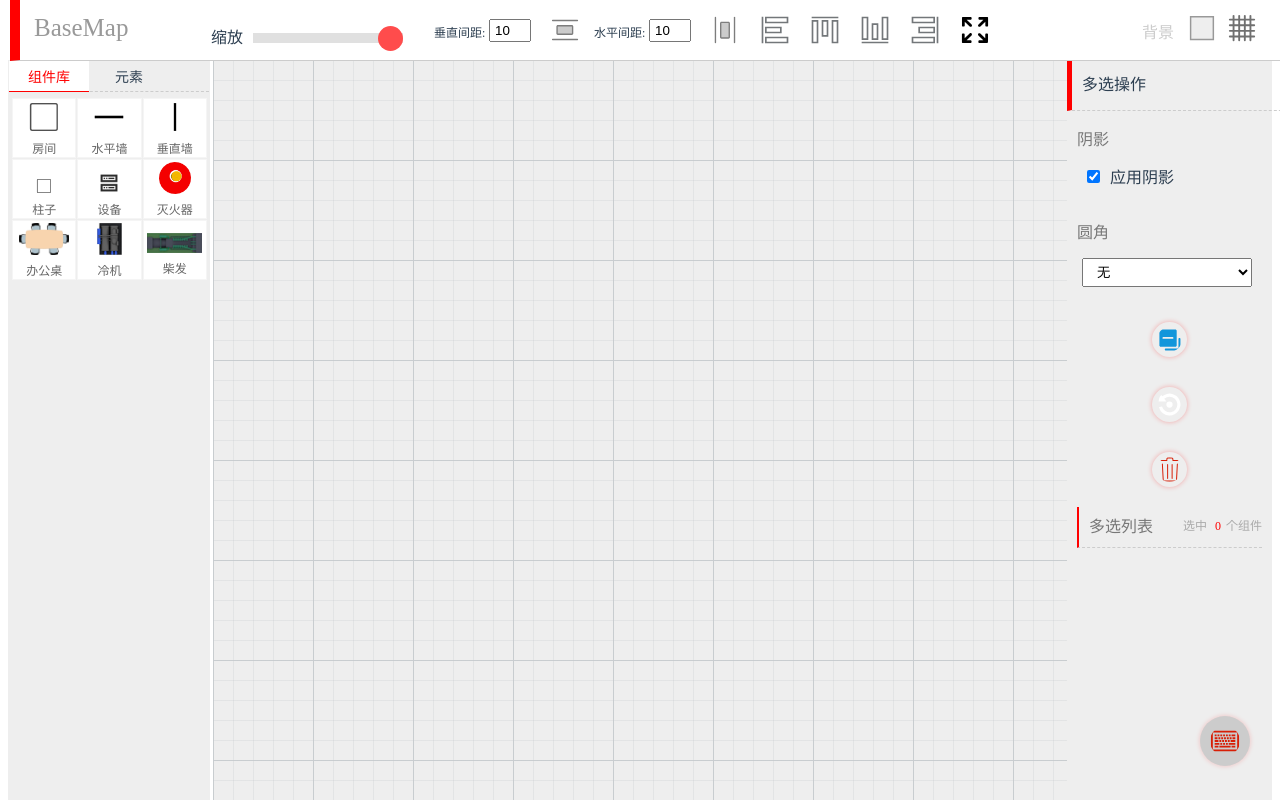
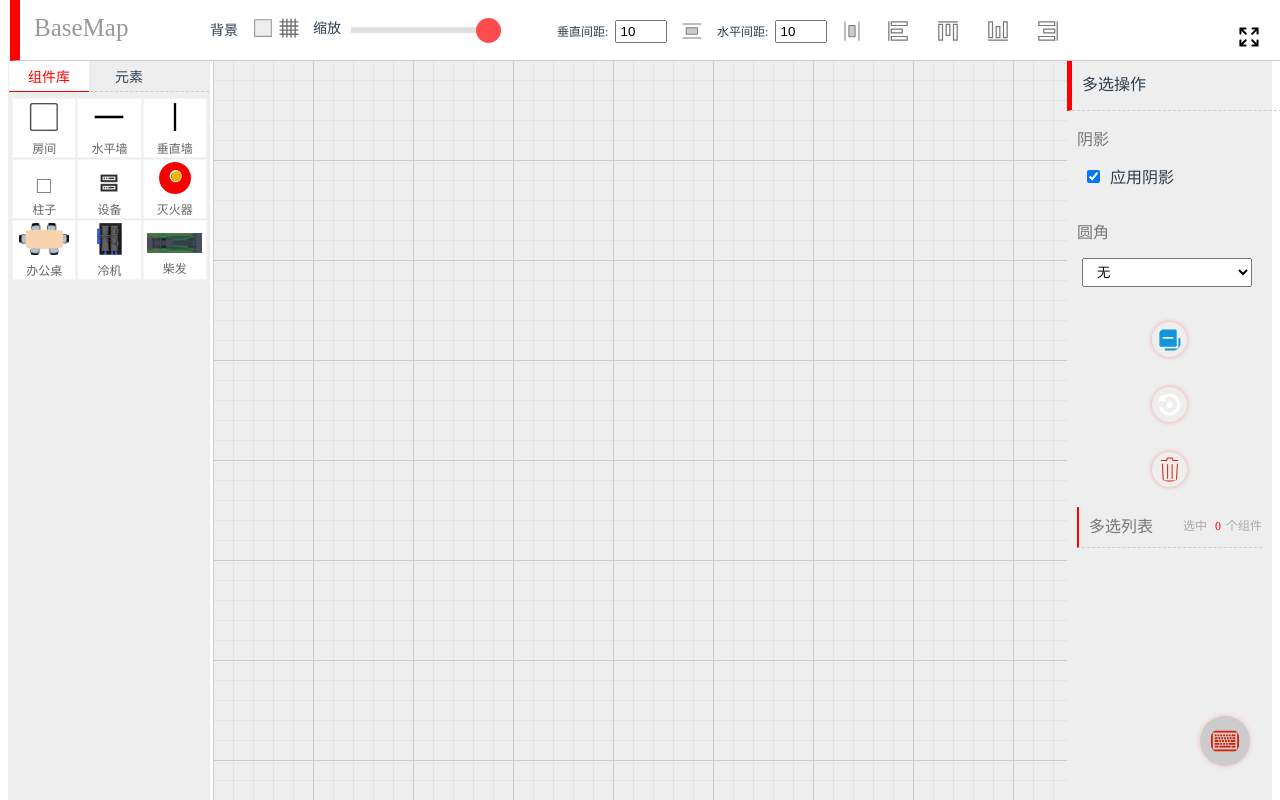
Before and after one commit to bojue/BaseMap, a Vue app: page / in a window 1280 px wide. Shown: the top 800 px of the page. Built offline with nearby package versions, Linux system fonts and the light colour scheme.

Commit message:
update样式调整

```diff
--- a/src/components/editor-canvas.vue
+++ b/src/components/editor-canvas.vue
@@ -275,10 +275,11 @@ export default {
 }
 .slide {
   position: fixed;
-  top: 24px;
-  left: 211px;
-  z-index: 100000;
+  top: 17px;
+  left: 313px;
+  z-index: 10000;
   user-select: none;
+  font-size: 14px;
 }
 .screen {
   position: absolute;
@@ -301,7 +302,8 @@ export default {
 .slider {
   -webkit-appearance: none;
   width: 150px;
-  height: 10px;
+  height: 6px;
+  color:#2c3e50;
   background: #d3d3d3;
   outline: none;
   opacity: 0.7;
--- a/src/components/editor-settings.vue
+++ b/src/components/editor-settings.vue
@@ -3,6 +3,13 @@
   <div class="setting-config config">
     <div class="config-item name">
       <span class="baseMap">BaseMap</span>
+    </div>
+    <div class="config-item bg">
+      <div class="name">背景</div>
+      <div class="bgs">
+        <img class="bg-item" src="./../assets/icon/bg-gray.svg"  @click="changeBg('bg', 'gray')" alt="">
+        <img class="bg-item" src="./../assets/icon/bg-grid.svg"   @click="changeBg('bg', 'grid')" alt="">
+      </div>
     </div>
     <div class="config-item aligins">
         <div class="aligin">
@@ -20,19 +27,13 @@
           <div class="aligin-item" @click="multipleActiveArr.length > 0 && setMultipleState('align', 't')"><img src="./../assets/icon/align-t.svg" alt="上对齐" title="上对齐"></div>
           <div class="aligin-item" @click="multipleActiveArr.length > 0 && setMultipleState('align', 'b')"><img src="./../assets/icon/align-b.svg" alt="下对齐" title="下对齐"></div>
           <div class="aligin-item" @click="multipleActiveArr.length > 0 && setMultipleState('align', 'r')"><img src="./../assets/icon/align-r.svg" alt="右对齐" title="右对齐"></div>
-          <div class="aligin-item screen" @click="screen()"><img src="./../assets/icon/screen_full.svg" alt="全屏预览" title="全屏预览"></div>
         </div>
     </div>
+    <div class="aligin-item screen" @click="screen()"><img src="./../assets/icon/screen_full.svg" alt="全屏预览" title="全屏预览"></div>
     <!-- <div class="download">
       <span class="title" @click="download">下载</span>
     </div> -->
-    <div class="config-item bg">
-      <div class="name">背景</div>
-      <div class="bgs">
-        <img class="bg-item" src="./../assets/icon/bg-gray.svg"  @click="changeBg('bg', 'gray')" alt="">
-        <img class="bg-item" src="./../assets/icon/bg-grid.svg"   @click="changeBg('bg', 'grid')" alt="">
-      </div>
-    </div>
+
   </div>
   <div class="setting-element element" v-if="currentElement && multipleActiveArr.length === 0">
     <div class="item">
@@ -267,15 +268,16 @@ export default {
 }
 .config-item.bg {
   position: absolute;
-  right: -12px;
-  top:0px;
+  top: 0px;
+  font-size: 14px;
   width: 130px;
+  left: 230px;
 }
 .bg .name {
   position: absolute;
   right: 120px;
   top: 19px;
-  color:#ccc;
+  color:#2c3e50;
   width: 50px;
 }
 .bg .bgs {
@@ -285,13 +287,13 @@ export default {
 }
 .bg .bg-item {
   cursor: pointer;
-  width: 30px;
-  height: 30px;
-  padding: 13px 5px;
+  width: 22px;
+  height: 22px;
+  padding: 17px 2px;
 }
 .aligins {
   position: absolute;
-  right: 610px;
+  right: 487px;
   top:0px;
   cursor: pointer;
 }
@@ -301,29 +303,33 @@ export default {
   display: grid;
   margin-left: 40px;
   text-align: center;
-  grid-template-columns:160px 160px 50px 50px 50px 50px 50px 50px;
+  grid-template-columns:160px 160px 50px 50px 50px 50px;
 }
 .aligin-item  {
   position: relative;
+  margin-top: 5px;
 }
 .aligin-item.screen {
   z-index: 9999;
+  position: absolute;
+  right: 40px;
+  top: 21px;
 }
 .aligin-item label {
     padding: 2px 4px;
     font-size: 12px;
     position: absolute;
-    top: 6px;
+    top: 0px;
     left: 0;
 }
 .aligin-item  input {
-  width: 30px;
+  width: 40px;
   padding: 2px 4px;
-  margin: 4px 12px;
+  margin-left: 15px;
 }
 .aligin-item img {
-  width: 30px;
-  height: 30px;
+  width: 22px;
+  height: 22px;
 }
 .aligin-item .img {
   position: absolute;
```
Also changed, not shown: 7 other files (tests, documents, lock files or other folders).
